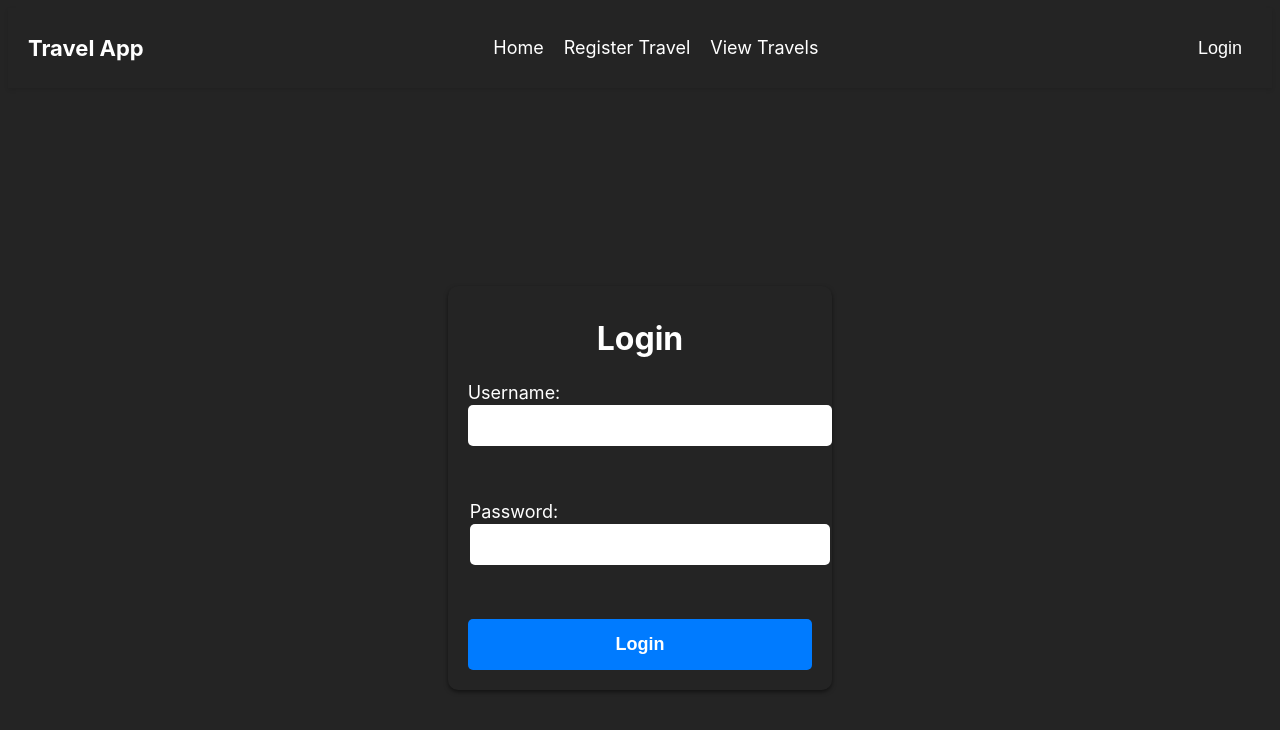
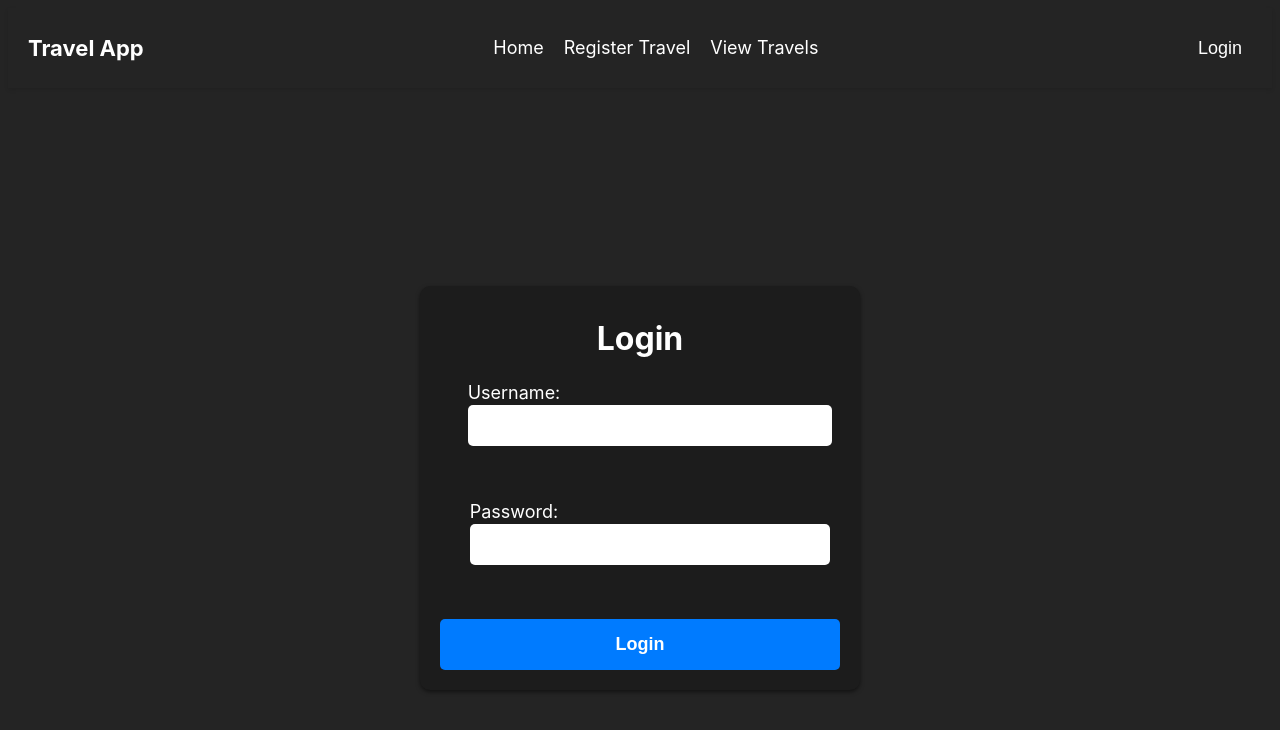
Before and after one commit to gdguesser/travel-registry-fe, a React (Vite) app: page /login in a window 1280 px wide. Shown: the top 730 px of the page. Built offline with nearby package versions, Linux system fonts and the light colour scheme.

Commit message:
refactor view travels and login css

```diff
--- a/src/components/Login.css
+++ b/src/components/Login.css
@@ -16,10 +16,11 @@
 
 .login-container form {
   display: flex;
+  width: 50vh;
   flex-direction: column;
   align-items: center;
   padding: 20px;
-  background-color: #242424;
+  background-color: #1c1c1c;
   border-radius: 10px;
   box-shadow: 0px 2px 4px rgba(0, 0, 0, 0.5);
 }
--- a/src/components/ViewTravels.css
+++ b/src/components/ViewTravels.css
@@ -14,7 +14,7 @@
 }
 
 .travel-box {
-    background-color: #242424;
+    background-color: #1c1c1c;
     box-shadow: 0px 2px 4px rgba(0, 0, 0, 0.1);
     padding: 20px;
     display: flex;
```
